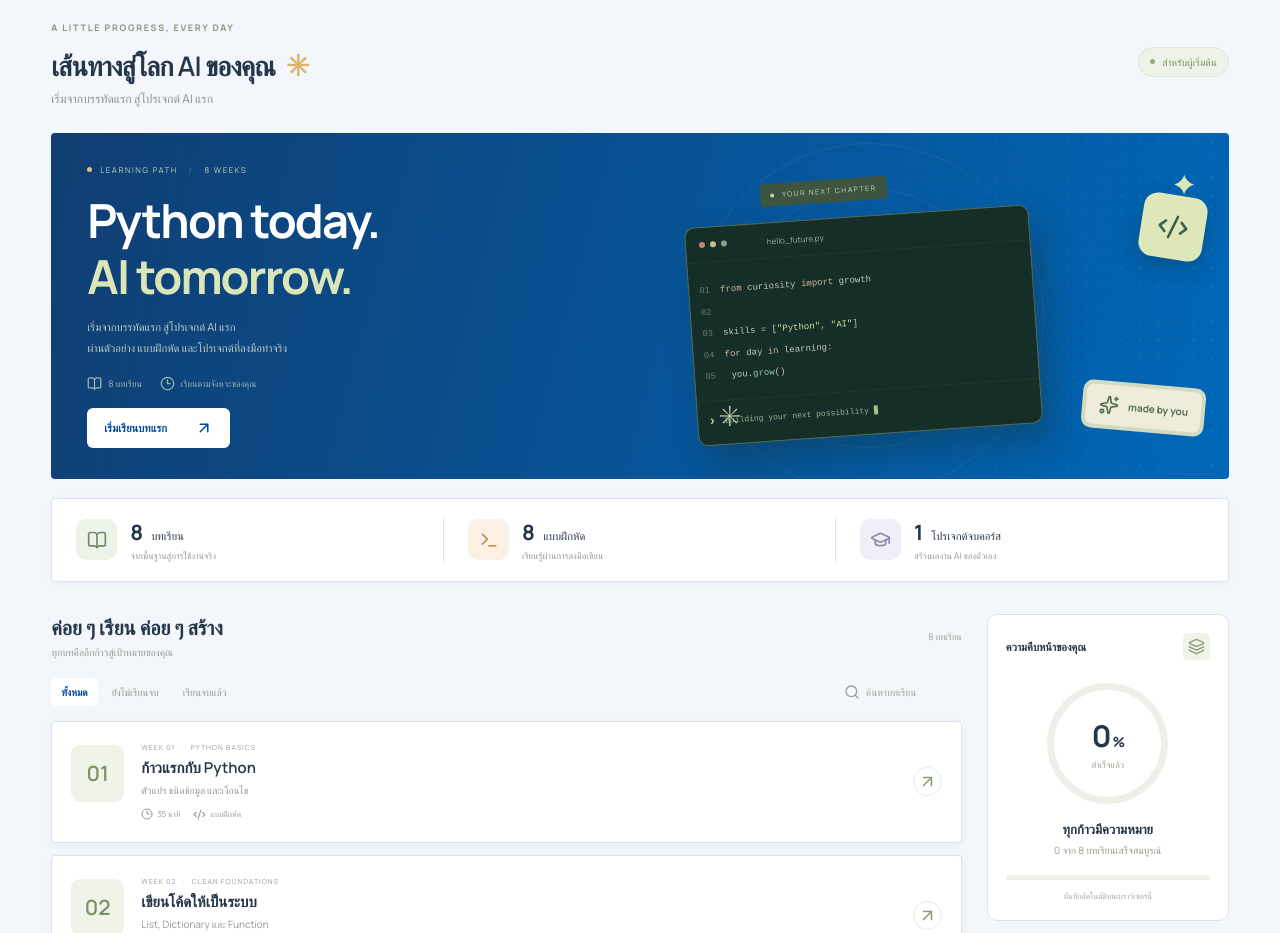
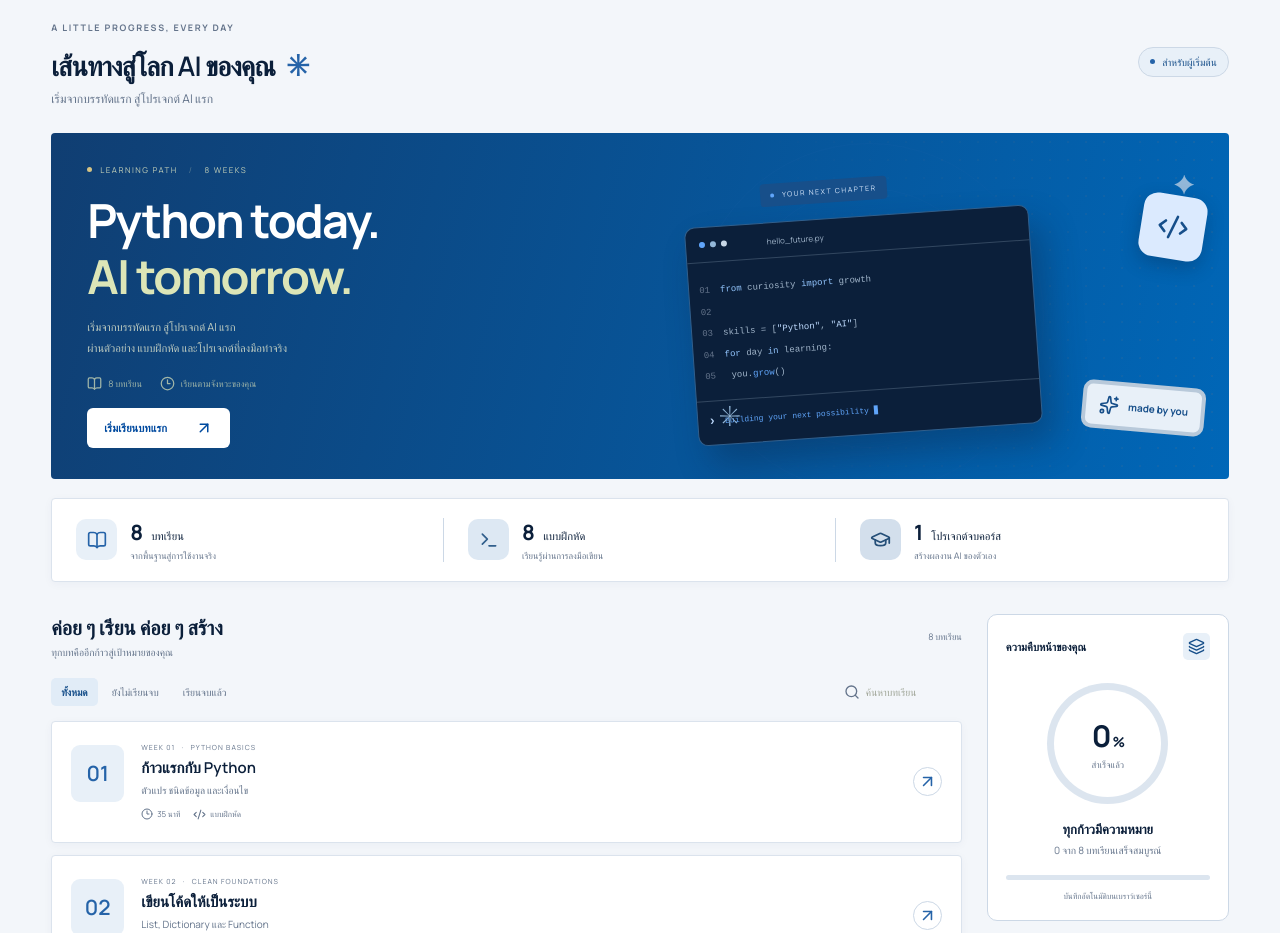
Before and after one commit to kristalynn-devv/devpath, a Next.js app: page / in a window 1280 px wide. Shown: the part 1120-2053 px from the top of the page. Built offline with nearby package versions, Linux system fonts and the light colour scheme; a web font is replaced by a local one.

Commit message:
style: switch theme to blue gray and navy

```diff
--- a/app/globals.css
+++ b/app/globals.css
@@ -1979,8 +1979,10 @@ pre {
 /* Fluent UI-inspired production theme. */
 body {
   --bg: #f3f6fa;
-  --ink: #25354a;
-  --line: #dbe3ed;
+  --ink: #0b1f3a;
+  --muted: #64748b;
+  --green: #2563a8;
+  --line: #ccd8e6;
   background: var(--bg);
   color: var(--ink);
 }
@@ -2117,3 +2119,262 @@ main {
     grid-column: 1 / -1;
   }
 }
+
+/* Blue, blue-gray, and navy production palette. */
+button:focus-visible,
+a:focus-visible,
+input:focus-visible {
+  outline-color: #60a5fa;
+}
+.brand-dot,
+.wave {
+  color: #2563a8;
+}
+.catalog-heading > span,
+.track-card small,
+.course-option > span,
+.course-option small,
+.prerequisite {
+  color: #64748b;
+}
+.course-option:hover,
+.hero-button:hover {
+  background: #eef3f8;
+}
+.card-arrow {
+  border-color: #ccd8e6;
+  color: #2563a8;
+}
+.breadcrumb,
+.top-badge,
+.eyebrow,
+.page-heading p,
+.stats p,
+.section-title p,
+.muted-small,
+.tabs button,
+.search,
+.card-label,
+.card-description,
+.card-meta,
+.progress-circle small,
+.progress-card p,
+.saved-note,
+.learning-note,
+footer,
+.lesson-heading > p,
+.lesson-content p,
+.concepts,
+.lesson-content .code-note,
+.adaptive-header p,
+.assessment-rule,
+.recommendation p,
+.assessment-result p,
+.evidence-details p,
+.evidence-details li {
+  color: #64748b;
+}
+.breadcrumb strong,
+.learning-note strong {
+  color: #405674;
+}
+.top-badge span,
+.beginner-pill span,
+.progress-track span {
+  background: #2563a8;
+}
+.beginner-pill,
+.tiny-count,
+.mint-symbol,
+.evidence-count {
+  border-color: #ccd8e6;
+  background: #e8f0f8;
+  color: #174f8a;
+}
+.nav-item.selected,
+.course-option.active,
+.tabs button.active,
+.choice.chosen {
+  border-color: #2563a8;
+  background: #e1ecf7;
+  color: #174f8a;
+}
+.track-card:hover,
+.lesson-card:hover {
+  border-color: #7fa6cc;
+}
+.mint,
+.tone-0 {
+  background: #e8f0f8;
+  color: #2563a8;
+}
+.peach,
+.tone-1 {
+  background: #dde8f3;
+  color: #315f8c;
+}
+.lavender,
+.tone-2 {
+  background: #d3dfec;
+  color: #254f78;
+}
+.tone-3 {
+  background: #c8d7e6;
+  color: #173f67;
+}
+.complete-label,
+.text-button,
+.back-link,
+.project-card button {
+  color: #1d5f9f !important;
+}
+.progress-track {
+  background: #dce5ef;
+}
+.project-card,
+.lesson-content .exercise,
+.output,
+.choice > span,
+.source-links a {
+  border-color: #ccd8e6;
+  background: #e8eef5;
+}
+.project-icon {
+  border-color: #b8c9da;
+  background: #d9e5f1;
+  color: #2563a8;
+}
+.project-card p,
+.project-tags span,
+.further-learning p,
+.specializations li,
+.output > span {
+  color: #64748b;
+}
+.project-tags span,
+.project-card button {
+  border-color: #c3d1df;
+}
+.code-header {
+  color: #9fb3c8;
+}
+.code-header i,
+.code-header i:first-child,
+.code-header i:nth-child(2) {
+  background: #60a5fa;
+}
+.code-window pre {
+  color: #d9e7f5;
+}
+.output pre {
+  color: #334e68;
+}
+.choice input {
+  accent-color: #2563a8;
+}
+.choice.correct,
+.feedback.good,
+.level-track .passed {
+  border-color: #6f9bc5;
+  background: #dceaf7;
+}
+.feedback {
+  background: #e8eef5;
+}
+.primary-button,
+.secondary-button {
+  border-color: #2563a8;
+  background: #2563a8;
+}
+.secondary-button {
+  border-color: #b8c9da;
+  background: #fff;
+  color: #174f8a;
+}
+.adaptive-coach {
+  border-color: #bfd0e0;
+  background: linear-gradient(120deg, #e8f0f8, #fff);
+}
+.level-track > div,
+.assessment-workspace {
+  border-color: #ccd8e6;
+}
+.level-track span,
+.level-track small {
+  color: #526981;
+}
+.assessment-warning {
+  color: #315f8c;
+}
+.recommendation {
+  border-left-color: #2563a8;
+}
+.evidence-details {
+  border-top-color: #ccd8e6;
+}
+.mobile-overlay {
+  background: #0b1f3a80;
+}
+.orbit {
+  border-color: #2563a824;
+}
+.hero-art::after {
+  background-image: radial-gradient(#64748b30 1px, transparent 1px);
+}
+.art-code {
+  border-color: #315f8c;
+  background: #0b1f3a;
+  box-shadow: 12px 20px 35px #0b1f3a55;
+}
+.art-code-top,
+.art-output {
+  border-color: #9fb3c844;
+}
+.art-code-top > span {
+  background: #60a5fa;
+}
+.art-code-top > span:nth-child(2) {
+  background: #93b7d8;
+}
+.art-code-top > span:nth-child(3) {
+  background: #c8d7e6;
+}
+.art-code-top small,
+.art-code-body {
+  color: #9fb3c8;
+}
+.art-code-body em {
+  color: #64748b;
+}
+.art-code-body b {
+  color: #93c5fd;
+}
+.art-code-body mark,
+.art-output > span {
+  color: #bfdbfe;
+}
+.art-code-body strong,
+.art-output {
+  color: #60a5fa;
+}
+.cursor-block,
+.floating-label > span {
+  background: #60a5fa;
+}
+.floating-label {
+  background: #174f8a;
+  color: #dbeafe;
+}
+.art-star {
+  color: #93b7d8;
+}
+.python-tile {
+  background: #dbeafe;
+  color: #174f8a;
+  box-shadow: 0 7px 18px #0b1f3a44;
+}
+.ai-tile {
+  border-color: #b8c9da;
+  background: #e8f0f8;
+  color: #174f8a;
+}
--- a/app/page.tsx
+++ b/app/page.tsx
@@ -895,7 +895,7 @@ function CourseView({ course }: { course: Course }) {
                     <div
                       className="progress-circle"
                       style={{
-                        background: `conic-gradient(#28715a ${percent}%, #edf0e9 0)`,
+                        background: `conic-gradient(#2563a8 ${percent}%, #dce5ef 0)`,
                       }}
                     >
                       <div>
```
